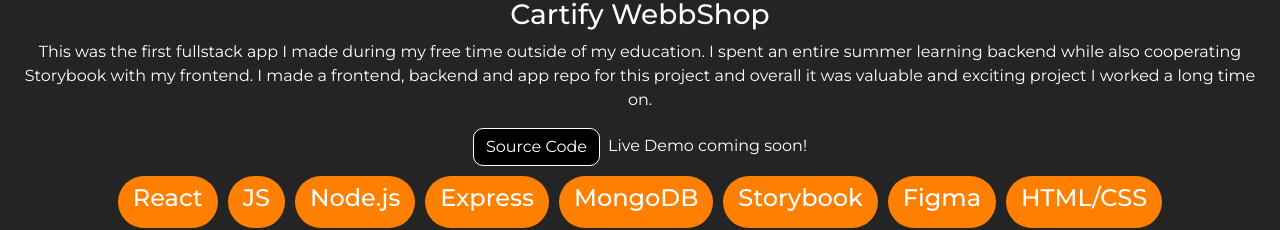
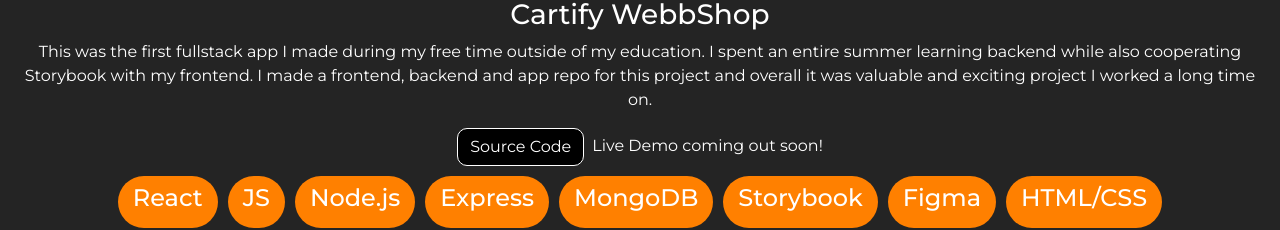
Before and after one commit to Jaller123/Portfolio, a React (Vite) app: page / in a window 1280 px wide. Shown: the part 1678-1908 px from the top of the page. Built offline with nearby package versions, Linux system fonts and the light colour scheme.

Commit message:
edited text

```diff
--- a/src/components/Projects/Projects.jsx
+++ b/src/components/Projects/Projects.jsx
@@ -18,7 +18,7 @@ const Projects = () => {
             description: "This was the first fullstack app I made during my free time outside of my education. I spent an entire summer learning backend while also cooperating Storybook with my frontend. I made a frontend, backend and app repo for this project and overall it was valuable and exciting project I worked a long time on.",
             skills: ["React", "JS", "Node.js", "Express", "MongoDB", "Storybook", "Figma", "HTML/CSS"],
             link: "https://github.com/stars/Jaller123/lists/cartify",
-            demoText: "Live Demo coming soon!"
+            demoText: "Live Demo coming out soon!"
         },
         {
             id: 2,
```
